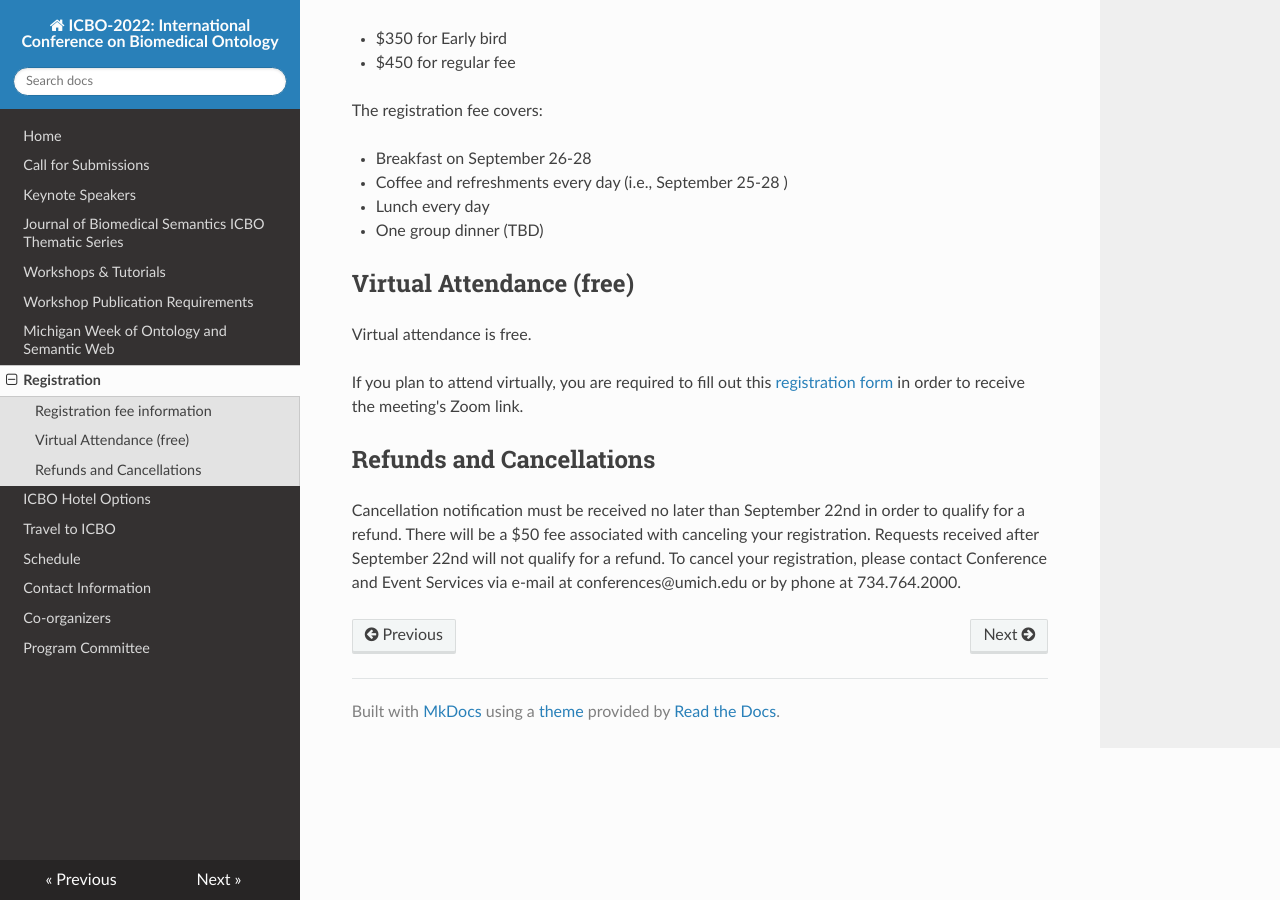
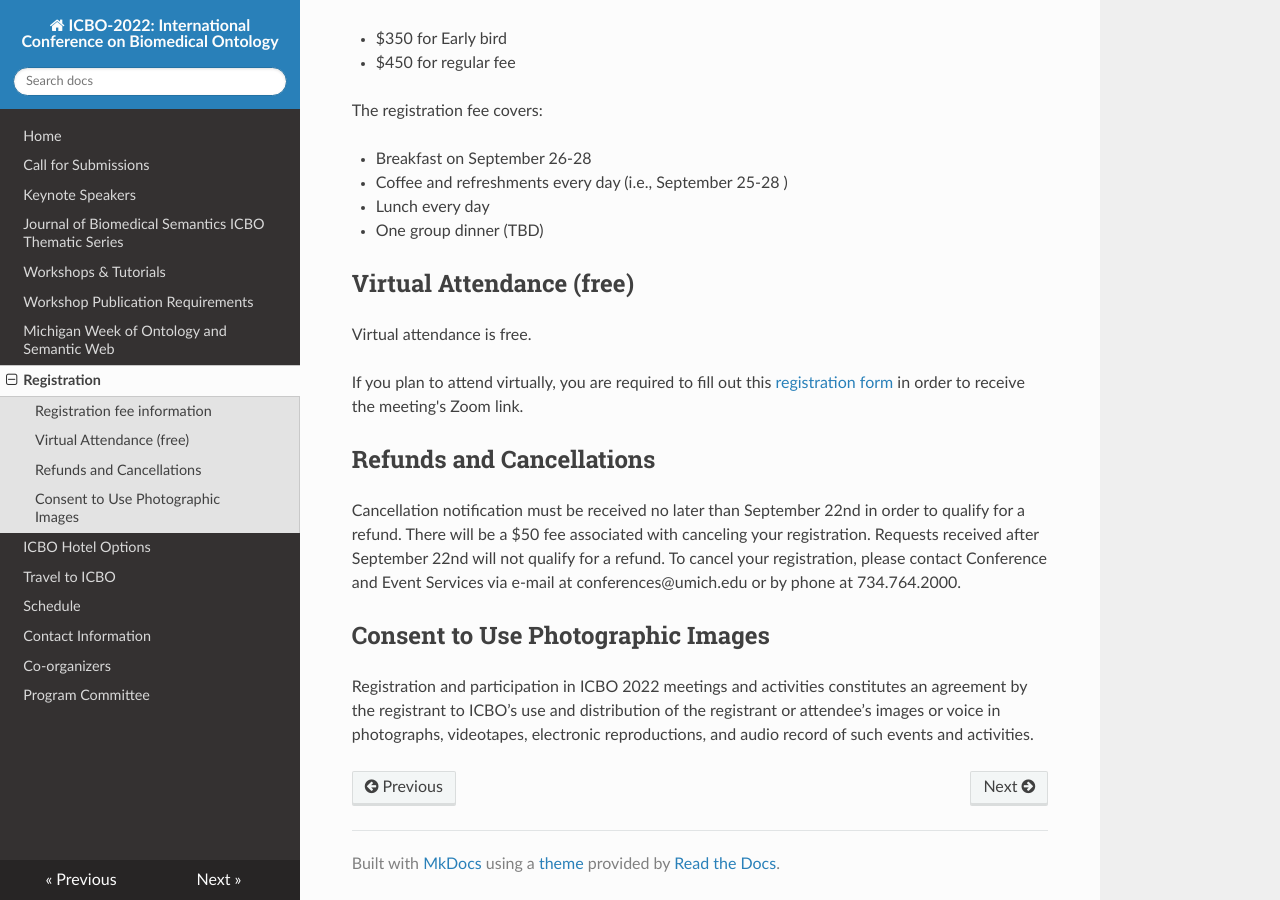
Before and after one commit to johnbeve/BFO-Organization, an MkDocs documentation site: the page built from docs/icbo-registration.md, in a window 1280 px wide and 900 px high, scrolled down 741 px. Built offline with MkDocs 1.6.1, drawn with Linux system fonts in a browser that asks for light colours; nearby versions of some CDN libraries.

Commit message:
Update icbo-registration.md

```diff
--- a/docs/icbo-registration.md
+++ b/docs/icbo-registration.md
@@ -41,3 +41,7 @@ If you plan to attend virtually, you are required to fill out this [registration
 ## Refunds and Cancellations
 
 Cancellation notification must be received no later than September 22nd in order to qualify for a refund. There will be a $50 fee associated with canceling your registration. Requests received after September 22nd will not qualify for a refund. To cancel your registration, please contact Conference and Event Services via e-mail at conferences@umich.edu or by phone at 734.764.2000.
+
+## Consent to Use Photographic Images
+
+Registration and participation in ICBO 2022 meetings and activities constitutes an agreement by the registrant to ICBO’s use and distribution of the registrant or attendee’s images or voice in photographs, videotapes, electronic reproductions, and audio record of such events and activities.
```
